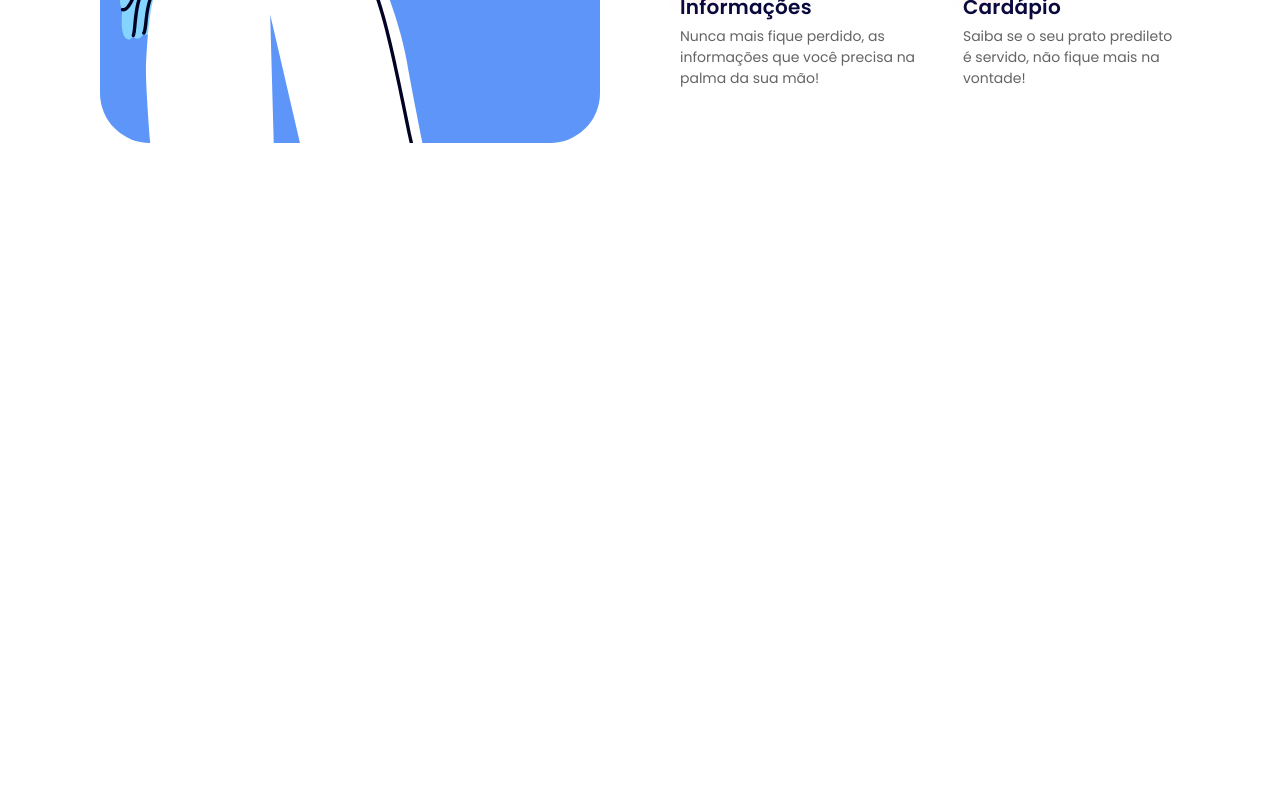
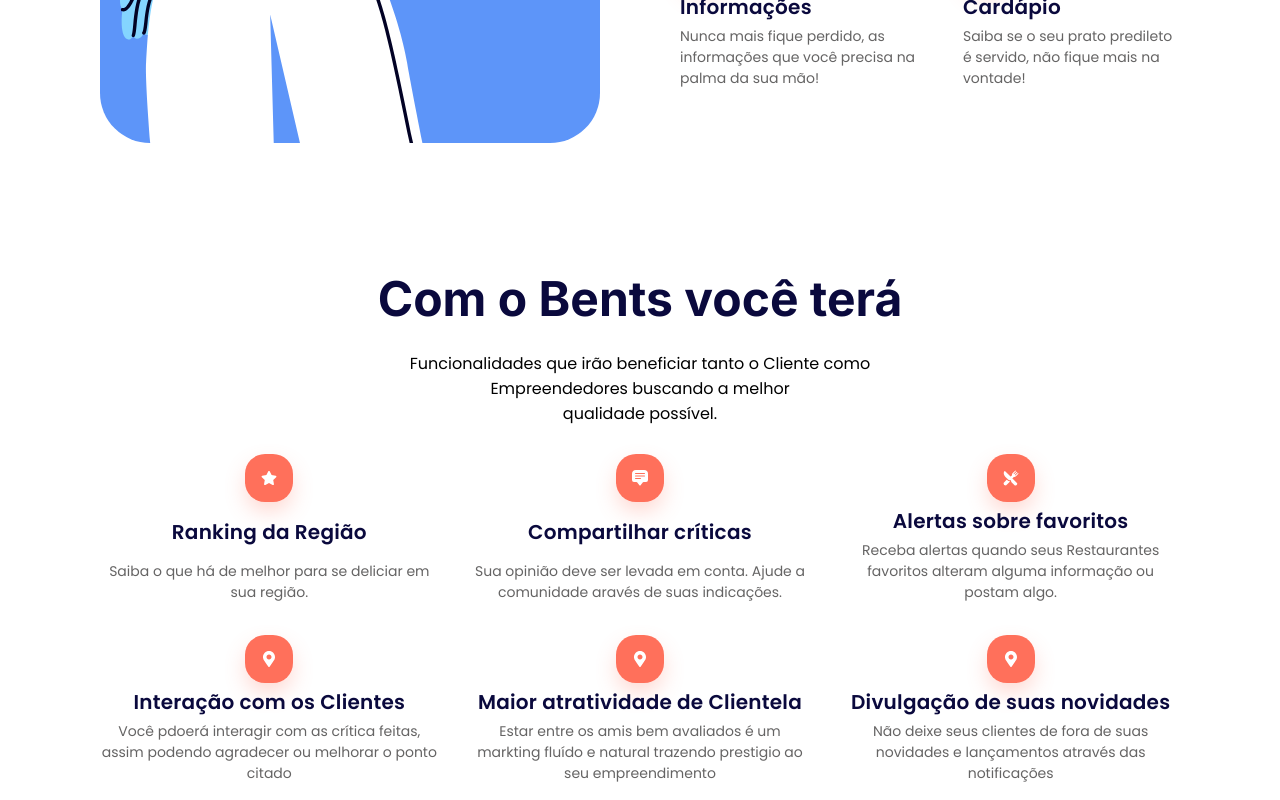
Before and after one commit to benteats/benteats-frontend, a React (Vite) app in the folder bents-app/: page / in a window 1280 px wide. Shown: the part 1295-2095 px from the top of the page. Before the commit the page ends 1454 px from the top, so only its background shows below. Built offline with nearby package versions, Linux system fonts and the light colour scheme.

Commit message:
FEAT(Home.tsx): Adicionando o componente de funcionalidades a página home

```diff
--- a/bents-app/src/pages/home/Home.tsx
+++ b/bents-app/src/pages/home/Home.tsx
@@ -2,12 +2,14 @@
 import Hero from '../../components/home/hero/Hero'
 import Navbar from '../../components/home/navbar/Navbar'
 import Solution from '../../components/home/solution/Solution'
+import Funcionalities from '../../components/home/functionalities/Functionalities'
 
 export default function Home(){
     return(
     <>
         <Hero />
         <Solution />
+        <Funcionalities />
         <Navbar />
     </>
     )
```
